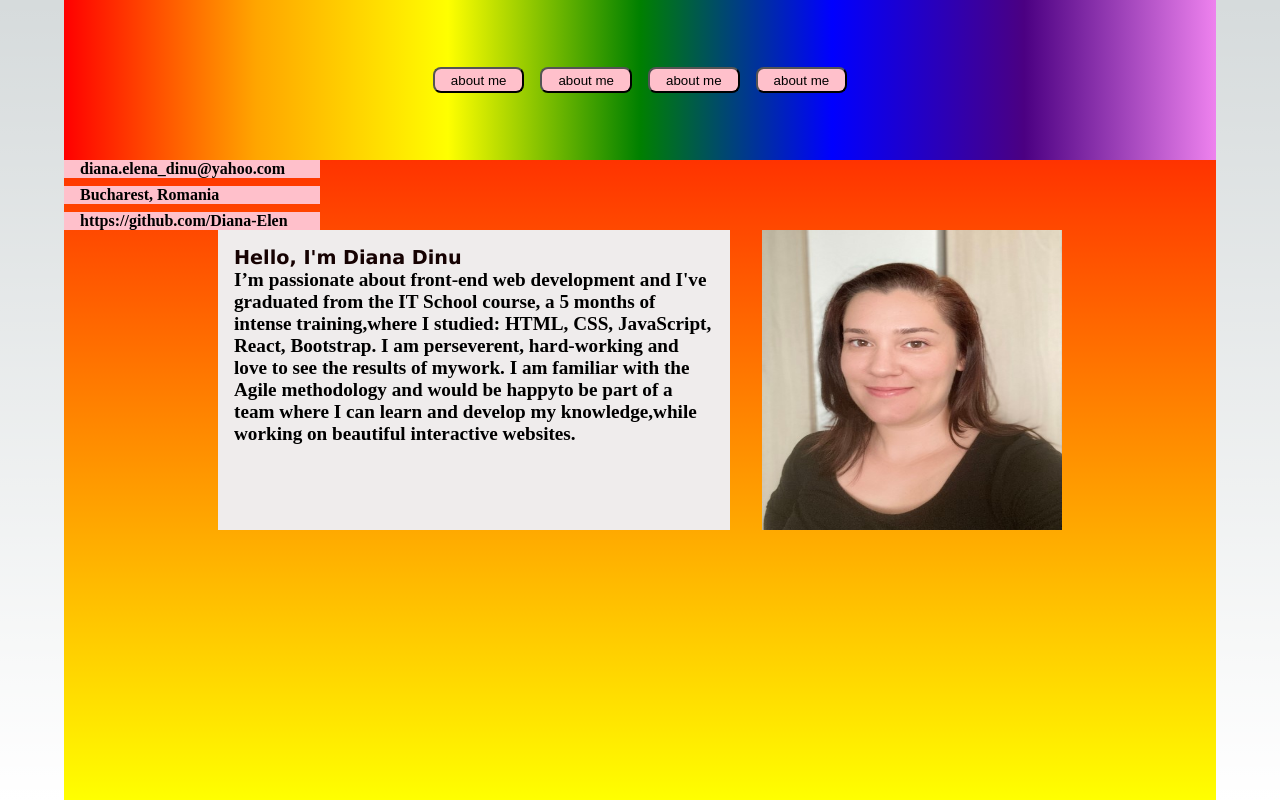
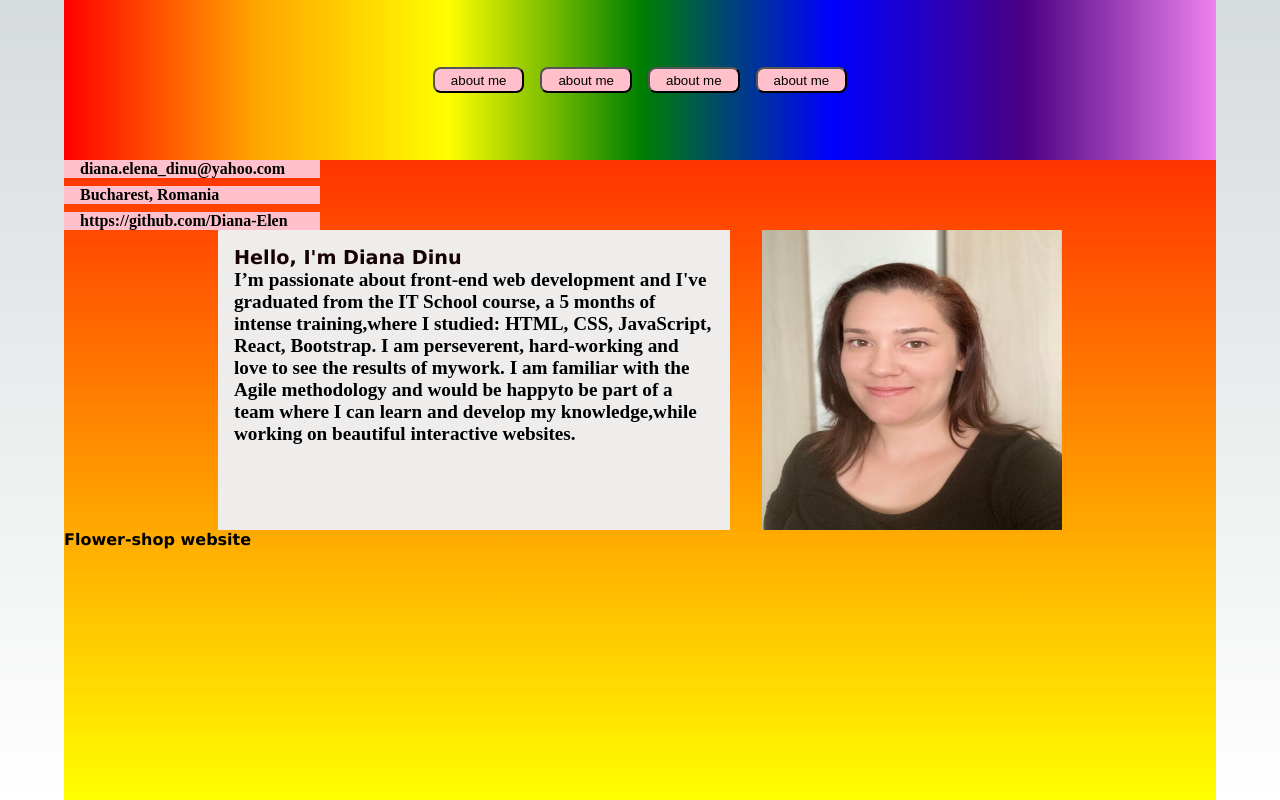
Before and after one commit to Diana-Elen/portofolio, a Next.js app in the folder my-portofolio/: page / in a window 1280 px wide. Built offline with nearby package versions, Linux system fonts and the light colour scheme.

Commit message:
add Experience component

```diff
--- /dev/null
+++ b/my-portofolio/components/Experience.js
@@ -0,0 +1,13 @@
+import styles from "../style/Experience.module.css"
+
+export default function Experience() {
+    return <>
+    <div>
+        <article>
+            <p className={styles.site_name}>Flower-shop website</p>
+
+        </article>
+    </div>
+
+    </>
+}
--- a/my-portofolio/pages/index.js
+++ b/my-portofolio/pages/index.js
@@ -3,6 +3,7 @@ import styles from "../style/Background.module.css"
 import About from '@/components/About'
 import Navbar from '@/components/Navbar'
 import Contact from '@/components/Contact'
+import Experience from '@/components/Experience'
 
 
 export default function Home() {
@@ -18,6 +19,7 @@ export default function Home() {
       <Navbar />
       <Contact />
       <About />
+      <Experience />
       </div>
     </>
   )
--- /dev/null
+++ b/my-portofolio/style/Experience.module.css
@@ -0,0 +1,4 @@
+.site_name {
+    font-weight: bold;
+    font-family: 'Lucida Sans', 'Lucida Sans Regular', 'Lucida Grande', 'Lucida Sans Unicode', Geneva, Verdana, sans-serif;
+}
```
